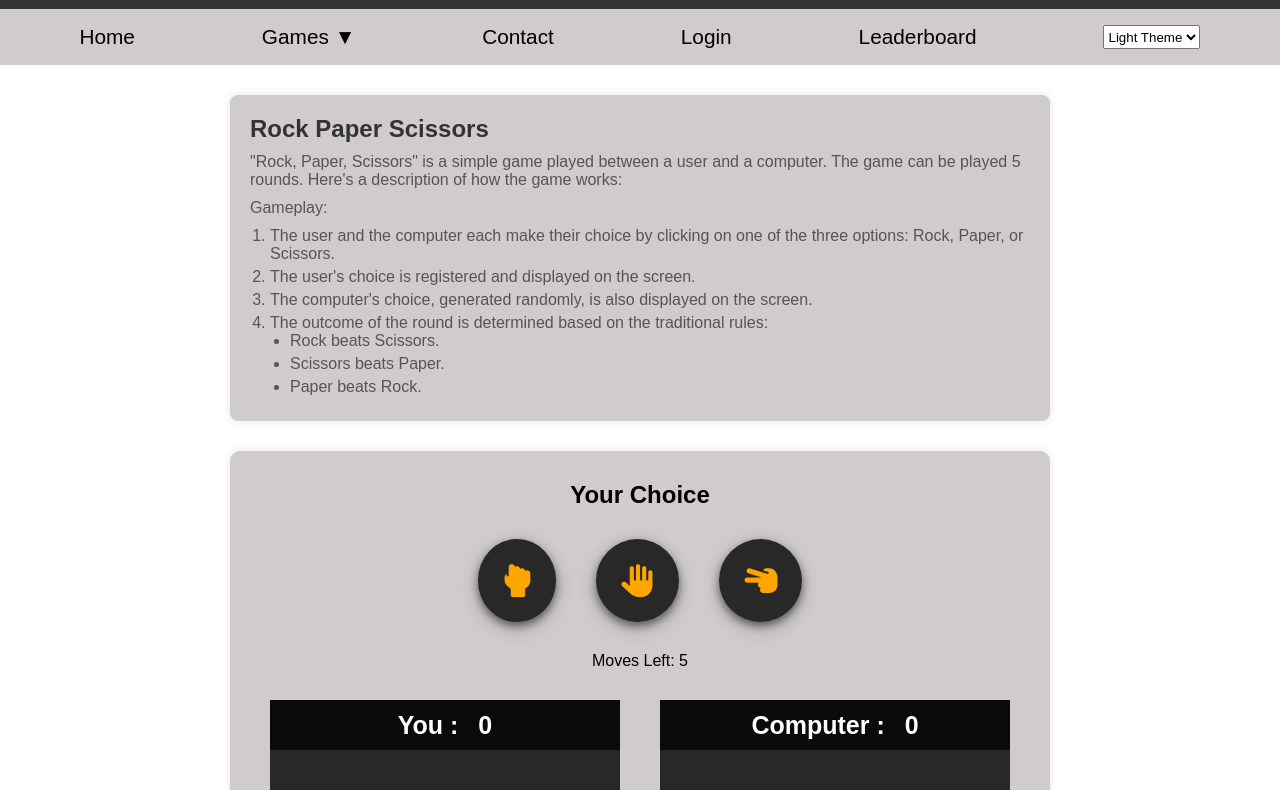
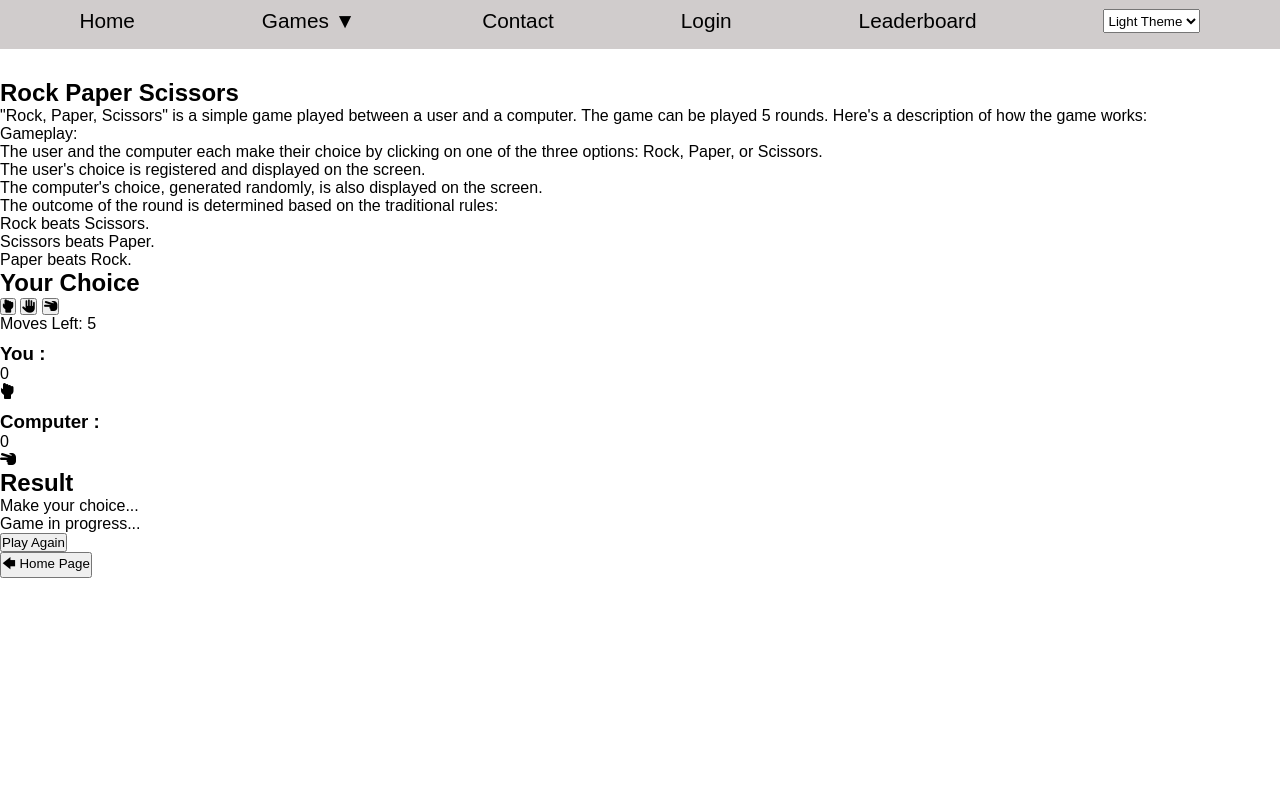
Before and after one commit to bayanwafa/MiniGamesWebsite, a website: page rock_paper_scissors.html in a window 1280 px wide. Shown: the part 76-866 px from the top of the page. After the commit the page ends 800 px from the top, so only its background shows below. Drawn offline with Linux system fonts and the light colour scheme.

Commit message:
merge files

```diff
--- a/styles.css
+++ b/styles.css
@@ -14,7 +14,7 @@ header {
     background-color: #333;
     color: #fff;
     text-align: center;
-    padding: 1.5em;
+    padding: 1em;
 }
 
 nav {
@@ -104,7 +104,7 @@ main {
     background: none;
 }
 
-.game-thumbnail h3 {
+h3{
     margin-top: 10px;
 }
 
@@ -119,181 +119,7 @@ main {
 }
 
 
-/* Rock Paper Scissors styles */
-/* Game description */
-.game-description {
-    max-width: 820px;
-    margin: 0 auto;
-    padding: 20px;
-    background-color: #d0cccc;
-    border-radius: 8px;
-    box-shadow: 0 0 10px rgba(0, 0, 0, 0.1);
-}
-
-.game-description h2 {
-    margin-bottom: 10px;
-    color: #333;
-}
-
-.game-description p {
-    font-size: 16px;
-    color: #555;
-    margin-bottom: 10px;
-}
-
-.game-description ol {
-    list-style-type: decimal;
-    margin-left: 20px;
-}
-
-.game-description ul {
-    list-style-type: disc;
-    margin-left: 20px;
-}
-
-.game-description li {
-    font-size: 16px;
-    color: #555;
-    margin-bottom: 5px;
-}
-
-/* Game display */
-.game-display {
-    text-align: center;
-}
-
-/* Game container */
-.game-container {
-    display: flex;
-    justify-content: center;
-    align-items: center;
-}
-
-/* Game components */
-.game {
-    margin-top: 30px;
-    display: grid;
-    flex-direction: column;
-    align-items: center;
-    padding: 20px;
-    background-color: #d0cccc;
-    border-radius: 10px;
-    box-shadow: 0 0 10px rgba(0, 0, 0, 0.1);
-}
-
-.player-choice {
-    text-align: center;
-    margin: 10px;
-}
-
-.selection {
-    display: flex;
-    align-items: center;
-    justify-content: center;
-    margin: 30px;
-}
-
-.selection button {
-    margin: 0 20px;
-    padding: 25px;
-    border-radius: 50%;
-    border: none;
-    outline: none;
-    cursor: pointer;
-    background: rgb(41, 40, 40);
-    font-size: 33px;
-    color: orange;
-    box-shadow: 0 4px 8px 0 rgba(0, 0, 0, 0.5), 0 6px 20px 0 rgba(0, 0, 0, 0.19);
-}
-
-.container {
-    display: flex;
-}
-
-.container .section {
-    width: 350px;
-    margin: 20px;
-}
-
-.section .info {
-    background: rgb(10, 10, 10);
-    display: flex;
-    align-items: center;
-    justify-content: center;
-    height: 50px;
-}
-
-.info span,
-.info h3 {
-    font-size: 25px;
-    font-weight: bold;
-    margin: 0px 10px;
-    font-family: sans-serif;
-    color: white;
-}
-
-.show {
-    display: flex;
-    align-items: center;
-    justify-content: center;
-    background: rgb(41, 40, 40);
-    height: 220px;
-}
-
-.show i {
-    font-size: 100px;
-    color: orange;
-}
-
-.result p {
-    padding: 5px;
-    font-size: 20px;
-    color: #333;
-}
-
-
-/* Style play again button */
-.play-again {
-    display: block;
-    text-align: center;
-    margin: 3rem auto 1rem auto;
-    padding: 1rem 2rem;
-    border: none;
-    border-radius: 10px;
-    background-color: #333;
-    color: #fff;
-    font-size: 16px;
-    cursor: pointer;
-    transition: background-color 0.2s ease-in-out;
-}
-
-.play-again:hover {
-    background-color: #555;
-}
-
-
-
-/* Back Arrow styles */
-.back-arrow {
-    text-align: left;
-    margin: 20px;
-}
-
-button {
-    background-color: #333;
-    color: #fff;
-    padding: 10px;
-    border-radius: 6px;
-}
-
-button:hover {
-    background-color: #555;
-}
-
-span {
-    font-size: 15px;
-    margin: 5px;
-}
+/* contact styles */
 
 
 /* contact styles */
```
Also changed, not shown: TicTac.js (added, +90 -0 lines), contact.html (+4 -0 lines), contact.js (+21 -0 lines), index.html (+4 -0 lines), main.js (+21 -0 lines), tic_tac_toe.html (+72 -0 lines).
